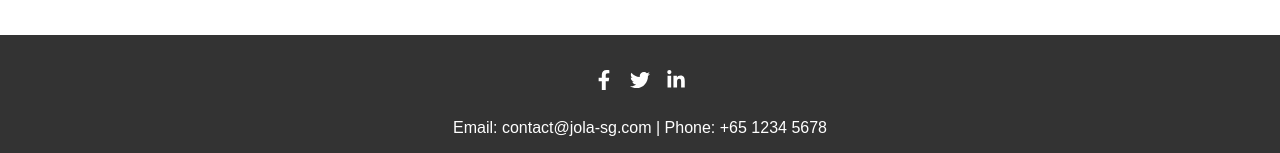
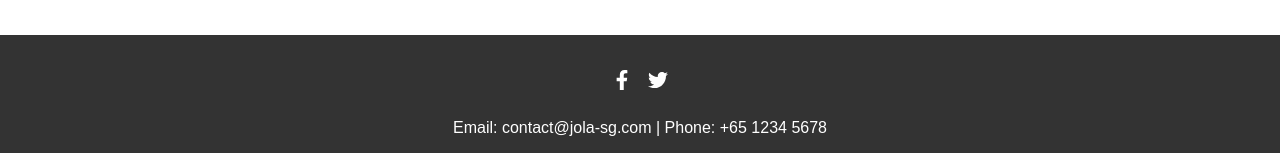
Before and after one commit to redders7/yucailearning, a React (Create React App) app: page / in a window 1280 px wide. Shown: the part 3825-3978 px from the top of the page. Built offline with nearby package versions, Linux system fonts and the light colour scheme.

Commit message:
updated Footer.jsx to include working links

```diff
--- a/package.json
+++ b/package.json
@@ -8,7 +8,7 @@
     "react-dom": "^19.0.0",
     "react-icons": "^5.4.0",
     "react-router-dom": "^7.1.1",
-    "react-scripts": "5.0.1",
+    "react-scripts": "^3.0.1",
     "styled-components": "^6.1.14"
   },
   "scripts": {
@@ -34,5 +34,8 @@
       "last 1 firefox version",
       "last 1 safari version"
     ]
+  },
+  "devDependencies": {
+    "@babel/plugin-proposal-private-property-in-object": "^7.21.11"
   }
 }
--- a/src/components/Footer.jsx
+++ b/src/components/Footer.jsx
@@ -1,7 +1,7 @@
 // src/components/Footer.jsx
 import React from "react";
 import styled from "styled-components";
-import { FaFacebookF, FaTwitter, FaLinkedinIn } from "react-icons/fa";
+import { FaFacebookF, FaTwitter } from "react-icons/fa";
 
 const FooterContainer = styled.footer`
   background: #333;
@@ -33,14 +33,11 @@ const Footer = () => {
   return (
     <FooterContainer>
       <Socials>
-        <a href="#">
+        <a href="www.facebook.com">
           <FaFacebookF />
         </a>
-        <a href="#">
+        <a href="www.x.com">
           <FaTwitter />
-        </a>
-        <a href="#">
-          <FaLinkedinIn />
         </a>
       </Socials>
       <ContactInfo>
```
Also changed, not shown: 1 other file (tests, documents, lock files or other folders).
